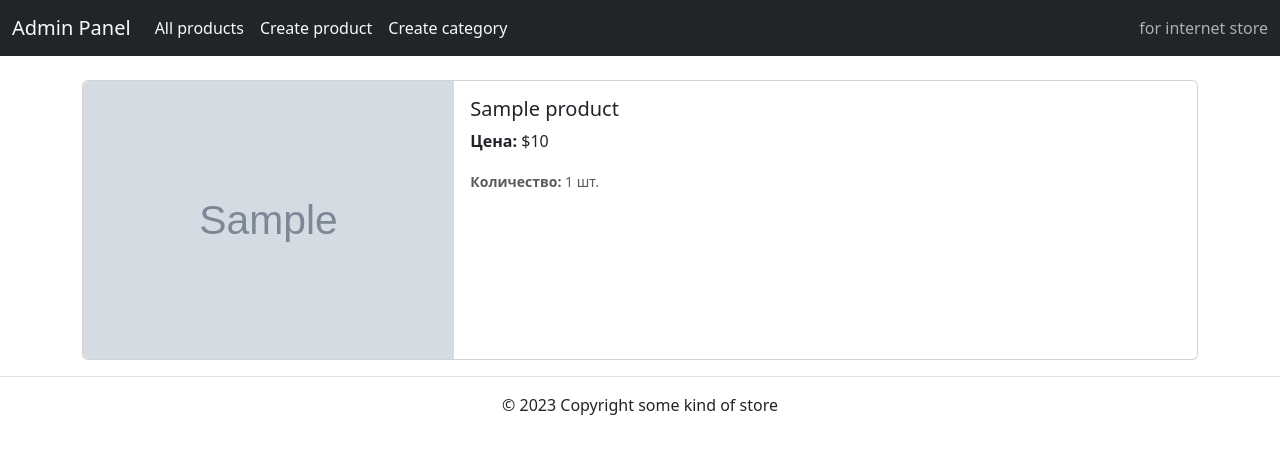
After one commit to istillmissyou/shop_admin_api, a Python web app: template app/templates/product_detail.html in a window 1280 px wide. The commit adds this page. Shown: the top 454 px of the page. Run offline with Jinja, Linux system fonts and the light colour scheme; the template is opened without the code that fills it: most values are stand-ins (such as "Sample title", 1, 10 or a date in 2020); grey boxes marked "Sample" are stand-in pictures.

Commit message:
v0.2.0: added page product detail

```diff
--- a/app/config.py
+++ b/app/config.py
@@ -4,7 +4,7 @@ from pydantic import BaseSettings
 class Settings(BaseSettings):
     app_title: str = 'Store API'
     app_description: str = 'API for the admin panel for the online store'
-    app_version: str = '0.1.9'
+    app_version: str = '0.2.0'
     terms_of_service: str = ('https://github.com/istillmissyou/'
                              'shop_admin_api/blob/main/LICENSE')
     contact: dict = {
--- a/app/crud/product_crud.py
+++ b/app/crud/product_crud.py
@@ -18,9 +18,10 @@ async def get_products(db: 'Session') -> List[schemas.Product]:
 
 async def get_product(db: 'Session', product_id: int):
     '''Получение определенного товара по id'''
-    return db.query(models.Product).filter(
+    product = db.query(models.Product).filter(
         models.Product.id == product_id
     ).first()
+    return schemas.Product.from_orm(product)
 
 
 async def create_product(
--- a/app/templates/create_category_done.html
+++ b/app/templates/create_category_done.html
@@ -13,7 +13,7 @@
     <div class="row g-3 justify-content-center">
     <div class="alert alert-success col-md-6" role="alert">
         <h4 class="alert-heading">Добавили!</h4>
-        <p>{{ obj }} "{{ name }}" добавлена в базу данных</p>
+        <p>Категория "{{ name }}" добавлена в базу данных</p>
     </div>
     </div>
 </div>
--- a/app/templates/create_product_done.html
+++ b/app/templates/create_product_done.html
@@ -48,7 +48,7 @@
     <div class="row g-3 justify-content-center">
     <div class="alert alert-success col-md-6" role="alert">
         <h4 class="alert-heading">Добавили!</h4>
-        <p>{{ obj }} "{{ name }}" добавлен в базу данных</p>
+        <p>Товар "{{ name }}" добавлен в базу данных</p>
     </div>
     </div>
 </div>
--- a/app/templates/index.html
+++ b/app/templates/index.html
@@ -10,7 +10,7 @@
         <div class="card-body">
           <h5 class="card-title">{{ product.name }}</h5>
           <p class="card-text"><b>Цена:</b> ${{ product.price }} <br><b>Количество:</b> {{ product.count }}</p>
-          <a href="#" class="text-end btn btn-outline-secondary">Подробнее</a>
+          <a href="product/{{ product.id }}" class="text-end btn btn-outline-secondary">Подробнее</a>
         </div>
       </div>
     </div>
--- /dev/null
+++ b/app/templates/product_detail.html
@@ -0,0 +1,20 @@
+{% extends 'base.html' %}
+{% block content %}
+<br>
+<div class="container">
+    <div class="card mb-3">
+        <div class="row g-0">
+          <div class="col-md-4">
+            <img src="{{ product.image_url }}" class="img-fluid rounded-start">
+          </div>
+          <div class="col-md-8">
+            <div class="card-body">
+              <h5 class="card-title">{{ product.name }}</h5>
+              <p class="card-text"><b>Цена:</b> ${{ product.price }}</p>
+              <p class="card-text"><small class="text-muted"><b>Количество:</b> {{ product.count }} шт.</small></p>
+            </div>
+          </div>
+        </div>
+    </div>
+</div>
+{% endblock %}
--- a/app/templates/product_no_image.html
+++ b/app/templates/product_no_image.html
@@ -50,7 +50,7 @@
         <h4 class="alert-heading">Ошибка!</h4>
         <p>Товар "{{ name }}" не добавлен в базу данных</p>
         <hr>
-        <p class="mb-0">Ссылка не ведёт на изображение.</p>
+        <p class="mb-0">Ссылка не ведёт на изображение</p>
     </div>
     </div>
 </div>
```
Also changed, not shown: app/main.py (+24 -14 lines).
